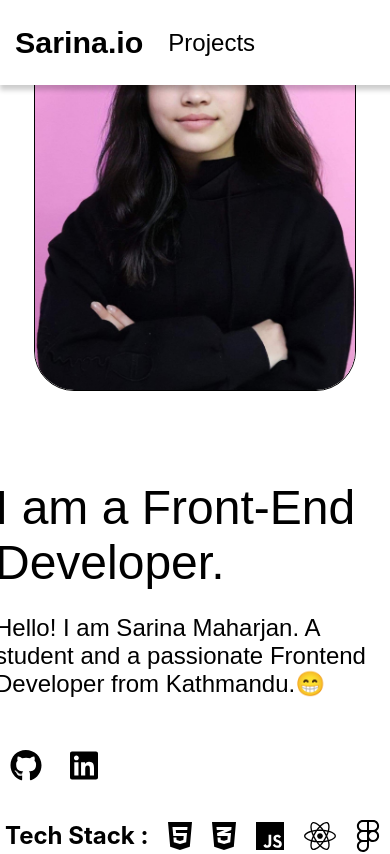
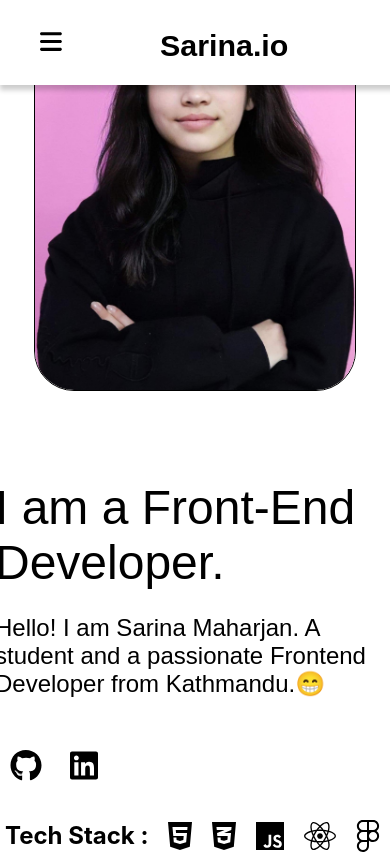
Before and after one commit to 666Deadsoul/portfolio, a React (Create React App) app in the folder my-app/: page / in a window 390 px wide. Shown: the top 854 px of the page. Built offline with nearby package versions, Linux system fonts and the light colour scheme; a web font is replaced by a local one.

Commit message:
hamburger menu

```diff
--- a/my-app/src/components/menu.css
+++ b/my-app/src/components/menu.css
@@ -34,3 +34,58 @@
     font-size: 1.6em;
     text-transform: uppercase;
   }
+  #checkbtn{
+    display: none;
+}
+.check-logo{
+    font-size: 25px;
+    color: var(--third-color);
+    padding:20px;
+    cursor:pointer;
+    display: none;
+    margin:10px;
+}
+@media screen and (max-width: 1080px) {
+  #navbar{
+    justify-content:space-evenly;
+  }
+  #navbar a{
+    font-size:1.2em;
+    padding:10px;
+    margin:5px;
+  }
+}
+@media (max-width:490px){
+  .check-logo{
+      display: block;
+      position: absolute;
+      left:10px;
+  }
+  #m_items{
+      position: fixed;
+      width:35%;
+      height:100vh;
+      background-color: var(--secondary-color);
+      top:85px;
+      transition: all .5s;
+      left: -100%;
+  }
+  #navbar a{
+    padding:15px;
+      display: block;
+      margin: 50px 0;
+      line-height: 30px;
+      font-size: 1.5em;
+  }
+  #checkbtn{
+      padding: 10px;
+  }
+  #checkbtn:checked ~ #m_items{
+      left:0;
+  }
+  #logo{
+      padding:5px 5px;
+      width:100px;
+      height:30px;
+  }
+}
--- a/my-app/src/components/menu.jsx
+++ b/my-app/src/components/menu.jsx
@@ -1,13 +1,19 @@
 import React from "react";
 import './menu.css';
+import { FontAwesomeIcon } from "@fortawesome/react-fontawesome";
+import {faBars} from "@fortawesome/free-solid-svg-icons";
 
 const Menu=()=>{
     return(
         <div id="navbar">
+        <input type="checkbox" id="checkbtn"/>
+            <label htmlFor="checkbtn" className="check-logo">
+            <FontAwesomeIcon icon={faBars} />
+            </label>
         <div>
           <p id="logo">Sarina.io</p>
         </div>
-        <div>
+        <div id="m_items">
           <a href="#welcome-section">Home</a>
           <a href="#about">About</a>
           <a href="#projects">Projects</a>
```
